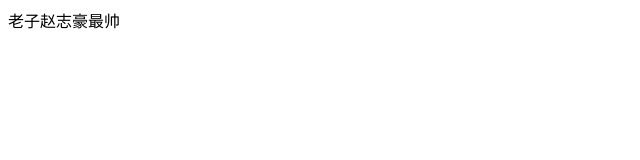
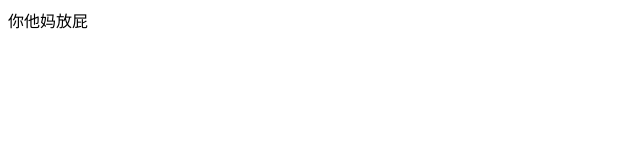
Before and after one commit to lsh5665256/ceshidemo, a plain HTML site: page index.html in a window 1280 px wide. Shown: the full height of the page, 0-640 px from the left. Drawn offline with Linux system fonts and the light colour scheme.

```diff
--- a/index.html
+++ b/index.html
@@ -6,6 +6,6 @@
     <title>Document</title>
 </head>
 <body>
-    <div>老子赵志豪最帅</div>
+    <div>你他妈放屁</div>
 </body>
 </html>
```
